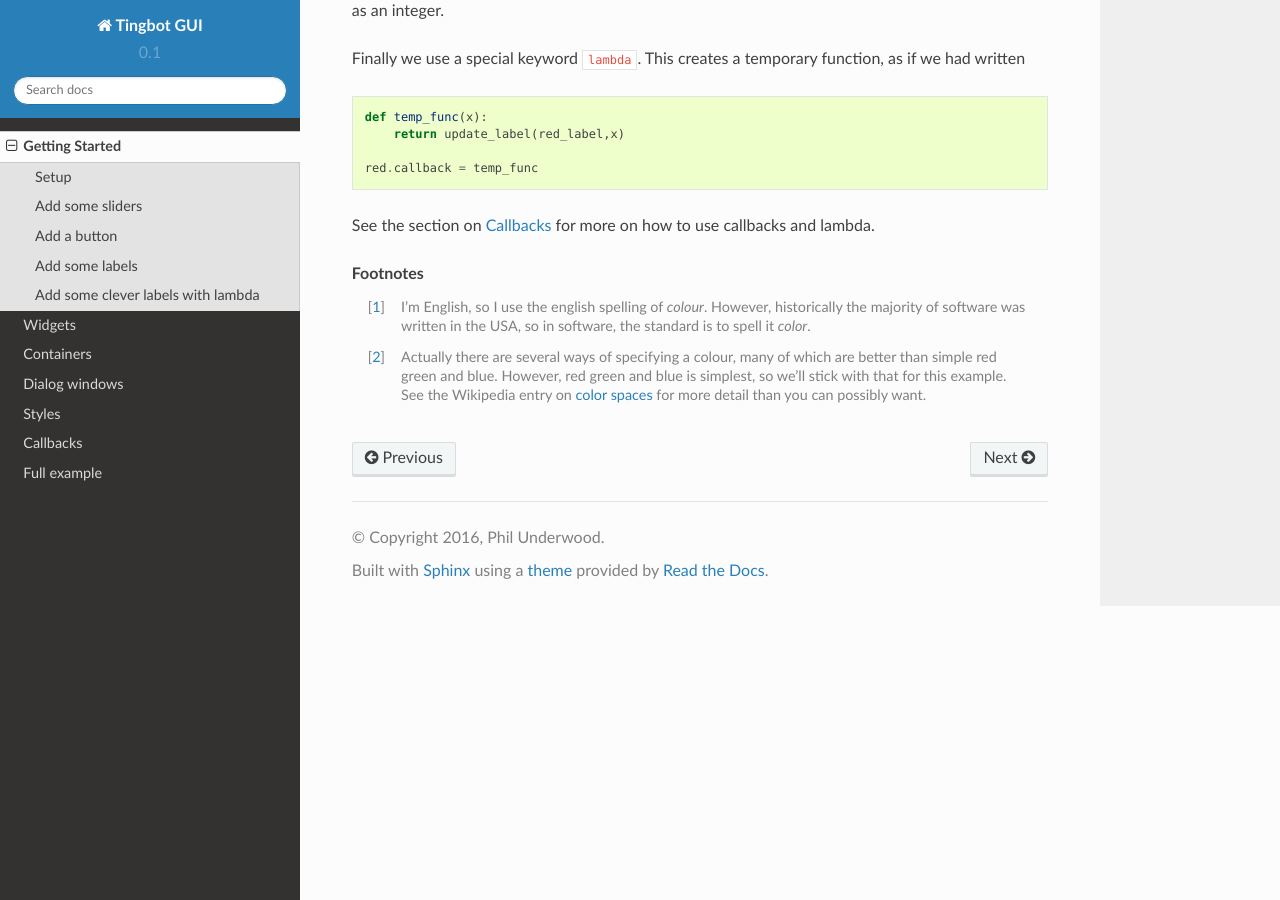
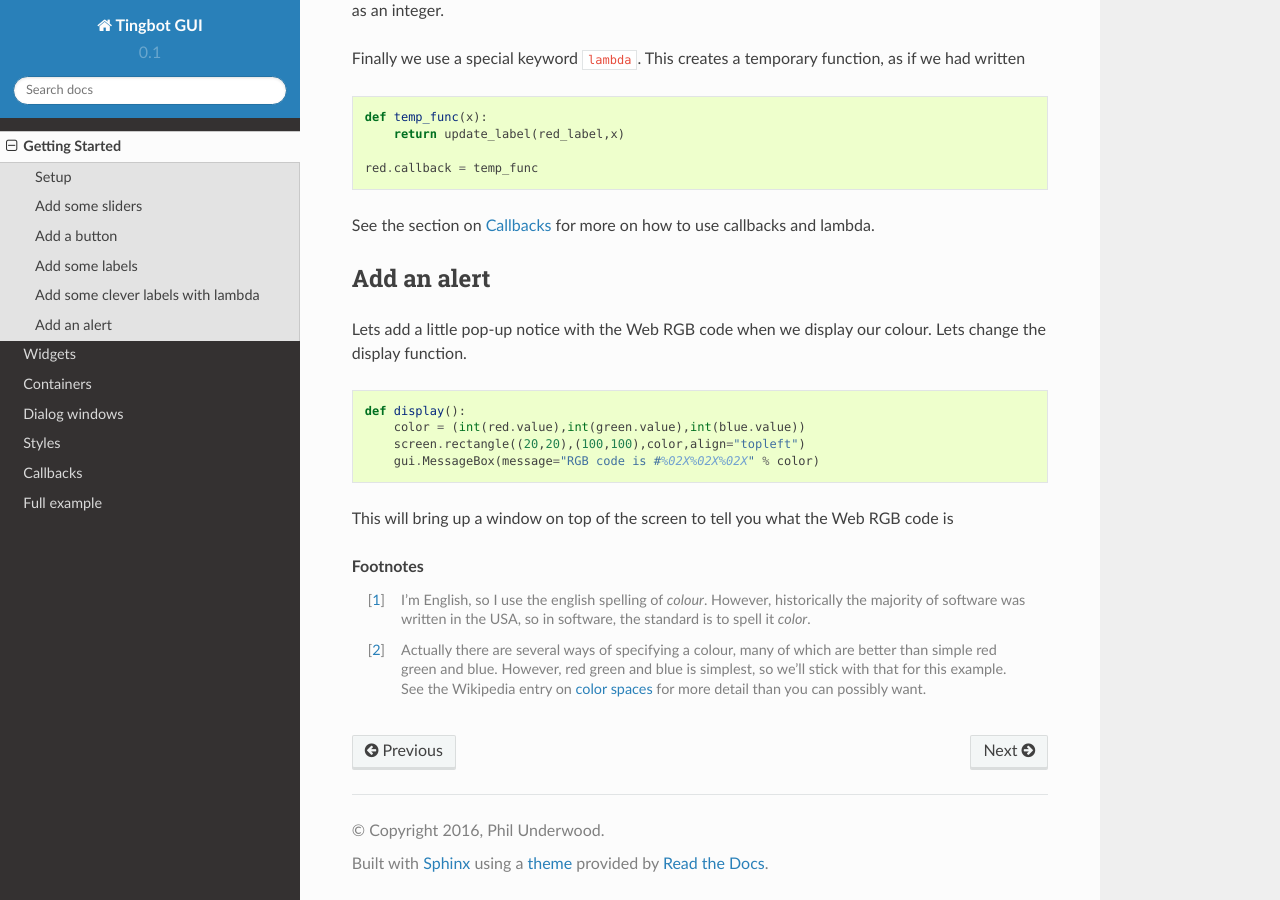
Before and after one commit to furbrain/tingbot-gui, a Sphinx documentation site: the page built from docs/getting_started.rst, in a window 1280 px wide and 900 px high, scrolled down 2198 px. Built offline with Sphinx 7.4.7 and the Read the Docs theme 2.0.0, drawn with Linux system fonts in a browser that asks for light colours; the version number is read from the project's files by our own code.

Commit message:
Add MessageBox to getting started docs

```diff
--- a/color_picker.py
+++ b/color_picker.py
@@ -9,6 +9,7 @@ blue = gui.Slider((290,20),(25,150),align="top",max_val=255)
 def display():
    color = (int(red.value),int(green.value),int(blue.value))
    screen.rectangle((20,20),(120,150),color,align="topleft")
+   gui.MessageBox(message="HTML code is #%02X%02X%02X" % color)
 
 button = gui.Button((240,200),(80,30),align="top",label="Display",callback=display)
 
--- a/docs/getting_started.rst
+++ b/docs/getting_started.rst
@@ -114,6 +114,20 @@ Finally we use a special keyword ``lambda``. This creates a temporary function,
 
 See the section on :ref:`Callbacks` for more on how to use callbacks and lambda.
 
+Add an alert
+------------
+
+Lets add a little pop-up notice with the Web RGB code when we display our colour. Lets change the display function.
+
+.. code-block:: python
+
+   def display():
+       color = (int(red.value),int(green.value),int(blue.value))
+       screen.rectangle((20,20),(100,100),color,align="topleft")
+       gui.MessageBox(message="RGB code is #%02X%02X%02X" % color)
+
+This will bring up a window on top of the screen to tell you what the Web RGB code is
+
 .. rubric:: Footnotes
 
 .. [#] I'm English, so I use the english spelling of *colour*. However, historically the majority of software was
```
